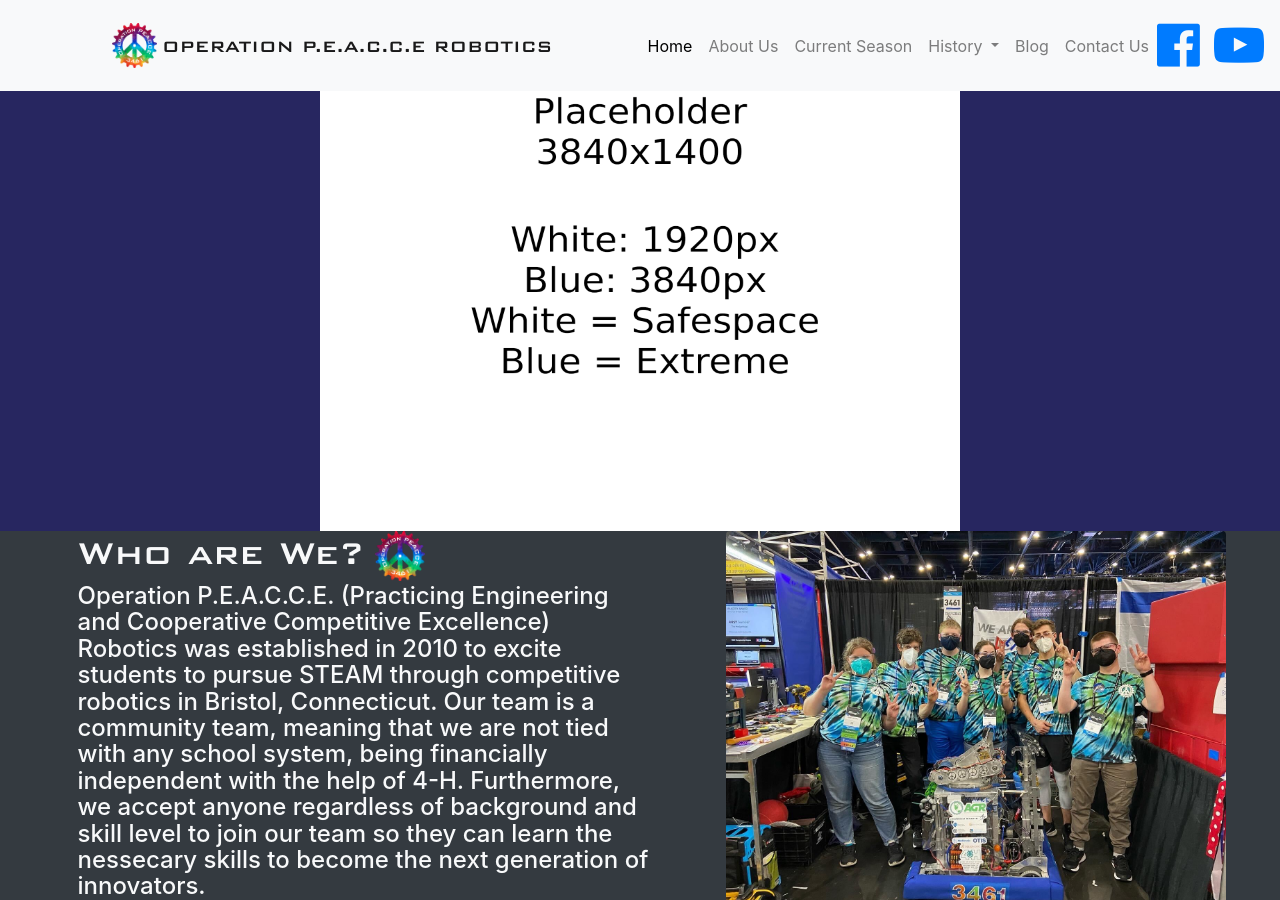
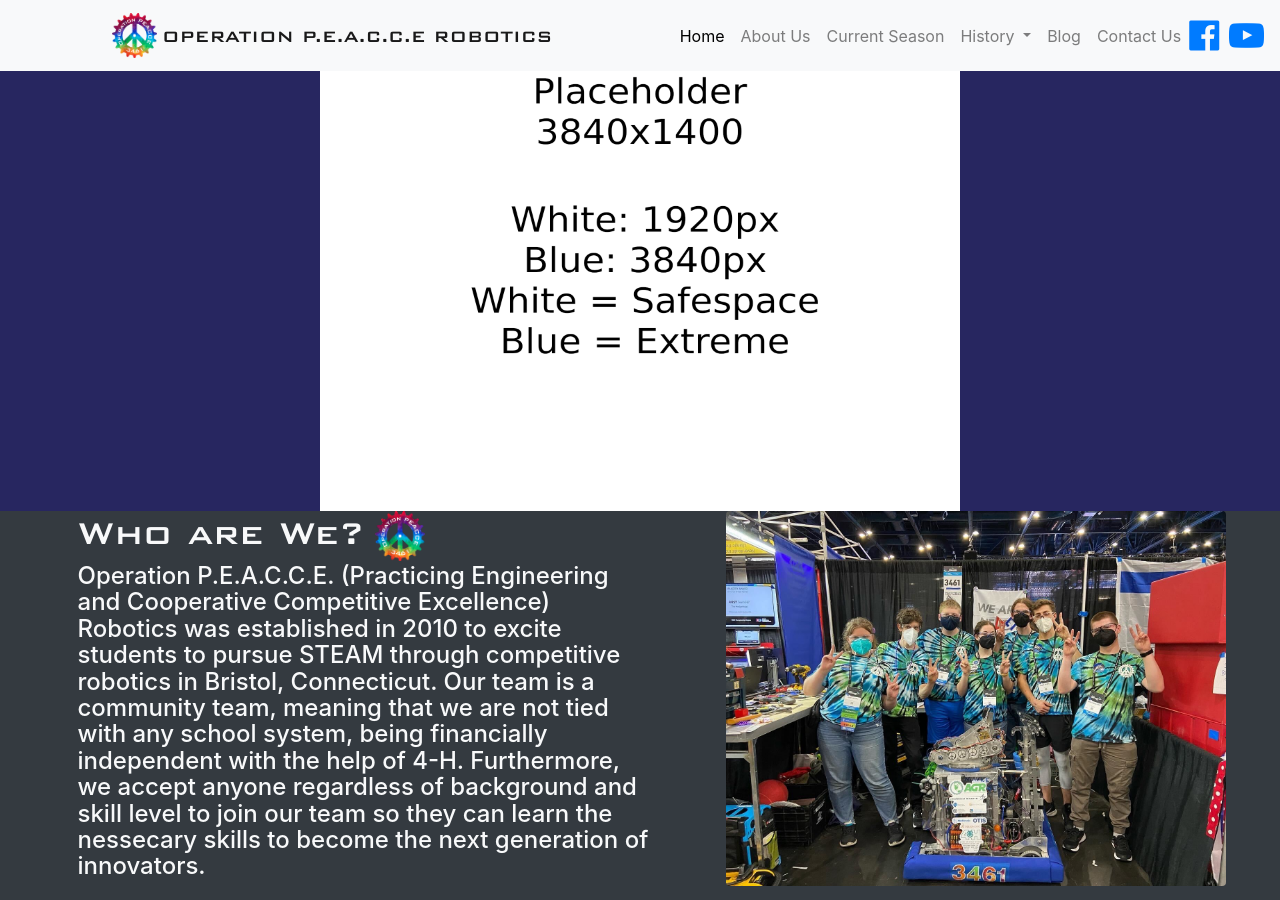
Before and after one commit to Operation-P-E-A-C-C-E-Robotics/Operation-P-E-A-C-C-E-Robotics.github.io, a Jekyll site: the page built from index.html, in a window 1280 px wide and 900 px high. Built offline with Jekyll 4.4.1, drawn with Linux system fonts in a browser that asks for light colours; nearby versions of some CDN libraries.

Commit message:
resize icons

```diff
--- a/_includes/navigation.html
+++ b/_includes/navigation.html
@@ -35,7 +35,7 @@
           {% endif %}
         {% endfor %}
         </ul>
-        <div id="socialMediaContainer" style="color: black; font-size: 50px;">
+        <div id="socialMediaContainer" style="color: black; font-size: 35px;">
           <a class="fa fa-facebook-official" href="{{ site.data.socialMedia[0].link }}"></a>
           <a class="	fa fa-youtube-play" href="{{ site.data.socialMedia[1].link }}"></a>
         </div>
```
